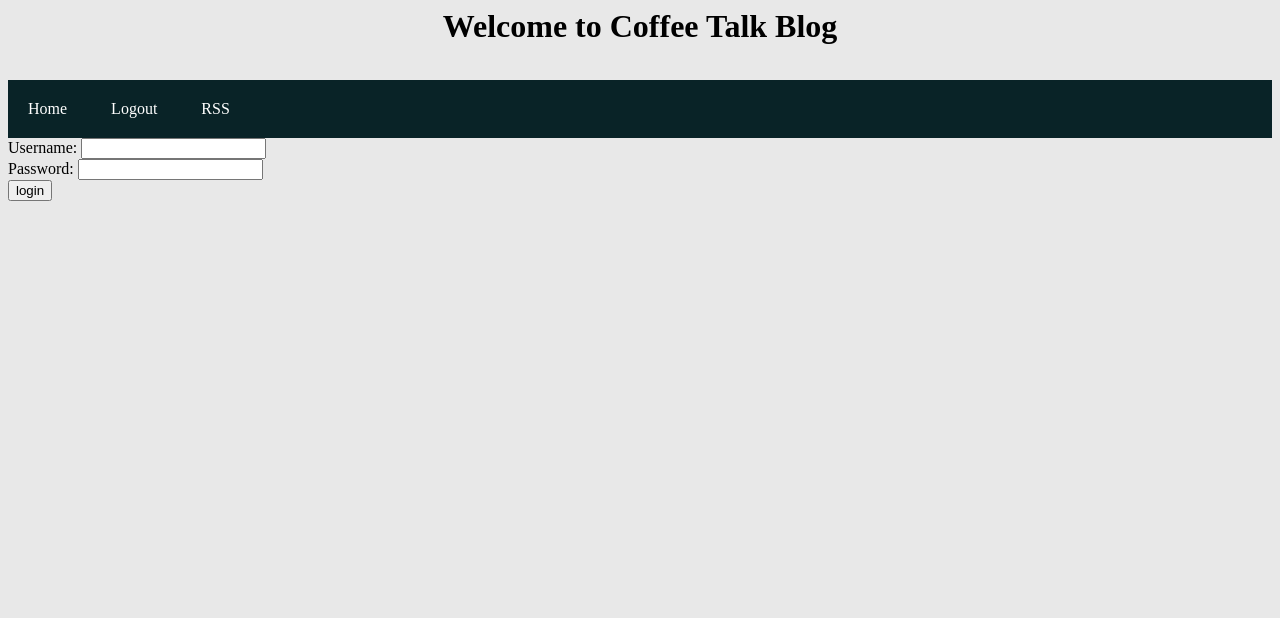
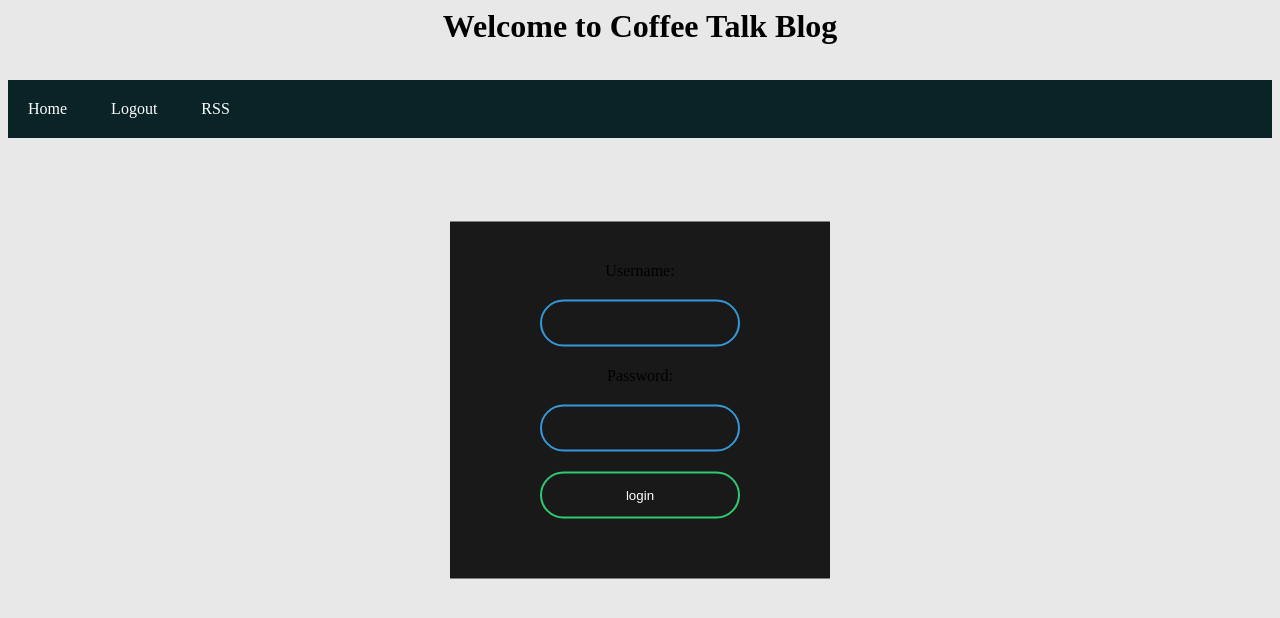
Before and after one commit to DomaxX26/Git-Blog-Joan-Pons, a PHP site: page /login.php in a window 1280 px wide. Shown: the top 618 px of the page. Run offline with PHP 8.4, Linux system fonts and the light colour scheme.

Commit message:
Estils.css

```diff
--- a/estils.css
+++ b/estils.css
@@ -75,3 +75,62 @@ h1{
 .boto:active{
     box-shadow: none;
 }
+
+/*Login*/
+
+.login{
+    width: 300px;
+    padding: 40px;
+    position: absolute;
+    top: 50%;
+    left: 50%;
+    transform: translate(-50%, -50%);
+    background: #191919;
+    text-align: center;
+}
+
+.login h1{
+    color: white;
+    text-transform: uppercase;
+    font-weight: 500;
+}
+
+.login input[type = "text"],.login input[type = "text"]{
+    border: 0;
+    background: none;
+    display: block;
+    margin: 20px auto;
+    text-align: center;
+    border: 2px #3498db solid;
+    padding: 14px 10px;
+    width: 200px;
+    outline: none;
+    color: white;
+    border-radius: 24px;
+    transition: 0.25s;
+}
+
+.login input[type = "text"]:focus,.login input[type = "text"]:focus{
+    width: 280px;
+    border-color: #2ecc71;
+}
+
+.login input[type = "submit"]{
+    border: 0;
+    background: none;
+    display: block;
+    margin: 20px auto;
+    text-align: center;
+    border: 2px #2ecc71 solid;
+    padding: 14px 40px;
+    width: 200px;
+    outline: none;
+    color: white;
+    border-radius: 24px;
+    transition: 0.25s;
+    cursor: pointer;
+}
+
+.login input[type = "submit"]:hover{
+    background: #2ecc71;
+}
--- a/login.php
+++ b/login.php
@@ -52,6 +52,7 @@ else {
 <html>
 <head>
     <title>Coffee Talk Blog</title>
+    <link href="estils.css" rel="stylesheet" type="text/css">
 </head>
 <body>
 <h1>Welcome to Coffee Talk Blog</h1>
@@ -63,7 +64,7 @@ else {
         <p>Error:  <?=$error ?>. <a href="login.php">Try again</a></p>
     <?php endif; ?>
 <?php else :?>
-<form class="table" action="login.php" method="post">
+<form class="login" action="login.php" method="post">
     <div>
         <label>Username:</label>
         <input type="text" name="username" value=""/>
--- a/posts_add.php
+++ b/posts_add.php
@@ -63,7 +63,7 @@ $isPost = false;
     }else{
         require("DOMDocument.php");
 
-        $stmt = $pdo -> prepare("SELECT * FROM categoria, article WHERE categoria.codcat = article.codcat");
+        $stmt = $pdo -> prepare("SELECT distinct * FROM categoria, article WHERE categoria.codcat = article.codcat");
         $stmt ->execute();
 
         $categories = $stmt ->fetchAll();
```
